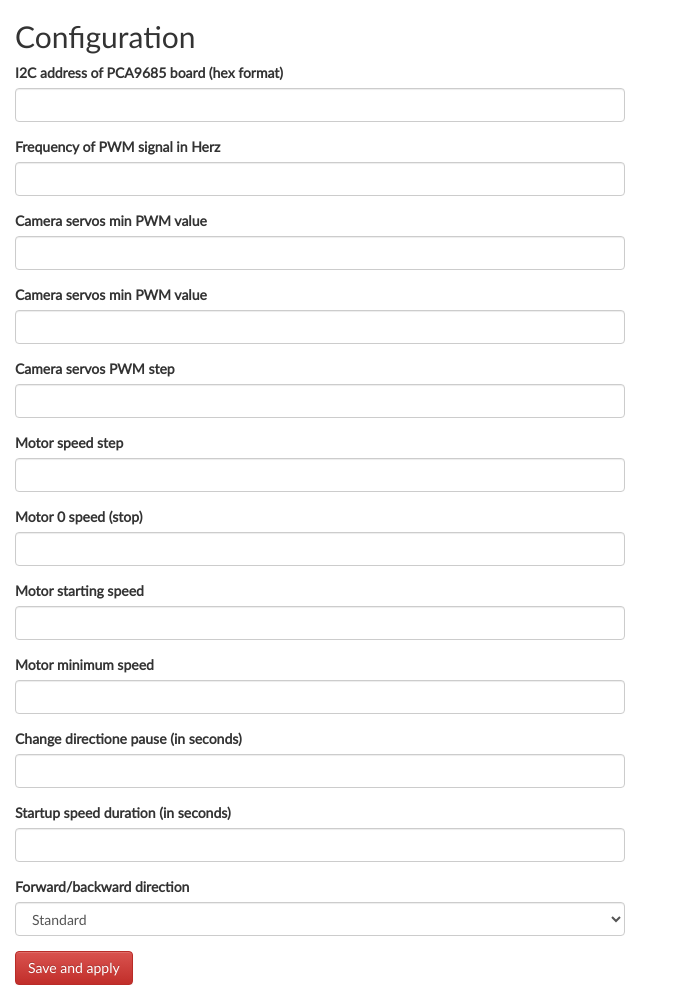
After one commit to mauntrelio/XTCD, a Python web app: template raspberry/XTCD/templates/config.html in a window 1280 px wide. The commit adds this page. Shown: the whole page, without its empty margins (0-673 px from the left). Run offline with Jinja, Linux system fonts and the light colour scheme; the template is opened without the code that fills it, so the values that code supplies are empty.

Commit message:
Started configuration interfacae. Upgrade to RPiHTTPServer 0.2.0

```diff
--- a/raspberry/XTCD/config.json
+++ b/raspberry/XTCD/config.json
@@ -9,7 +9,7 @@
     "GET": {
       "/": "default_response",
       "/gallery": "gallery",
-      "/config": "config",
+      "/config": "show_config",
       "/arm": "show_arm"
     },
     "POST": {
--- /dev/null
+++ b/raspberry/XTCD/templates/config.html
@@ -0,0 +1,87 @@
+<!DOCTYPE html>
+<html lang="en">
+  <head>
+    <title>XTD Camera drone configuration</title>
+
+    <meta name="viewport" content="width=device-width, initial-scale=1">
+    <link rel="stylesheet" href="static/css/style.css">
+
+  </head>
+  <body>
+    <div class="container-fluid">
+
+    <div class="row">
+      <div class="col-xs-6">
+
+      <h2>Configuration</h2>
+
+		<form method="POST" action="/save_config" id="save_config">
+			<div class="form-group">
+				<label for="I2C_ADDR">I2C address of PCA9685 board (hex format)</label>
+				<input class="form-control" id="I2C_ADDR" value="{{I2C_ADDR}}">
+			</div>
+			<div class="form-group">
+				<label for="FREQUENCY">Frequency of PWM signal in Herz</label>
+				<input type="number" class="form-control" id="FREQUENCY" value="{{FREQUENCY}}">
+			</div>
+			<div class="form-group">
+				<label for="SERVO_MIN">Camera servos min PWM value</label>
+				<input type="number" class="form-control" id="SERVO_MIN" value="{{SERVO_MIN}}">
+			</div>
+			<div class="form-group">
+				<label for="SERVO_MAX">Camera servos min PWM value</label>
+				<input type="number" class="form-control" id="SERVO_MAX" value="{{SERVO_MAX}}">
+			</div>
+			<div class="form-group">
+				<label for="MIN_STEP_POS">Camera servos PWM step</label>
+				<input type="number" class="form-control" id="MIN_STEP_POS" value="{{MIN_STEP_POS}}">
+			</div>
+			<div class="form-group">
+				<label for="MIN_STEP_SPEED">Motor speed step</label>
+				<input type="number" class="form-control" id="MIN_STEP_SPEED" value="{{MIN_STEP_SPEED}}">
+			</div>
+			<div class="form-group">
+				<label for="ESC_SPEED_STOP">Motor 0 speed (stop)</label>
+				<input type="number" class="form-control" id="ESC_SPEED_STOP" value="{{ESC_SPEED_STOP}}">
+			</div>
+			<div class="form-group">
+				<label for="ESC_SPEED_START">Motor starting speed</label>
+				<input type="number" class="form-control" id="ESC_SPEED_START" value="{{ESC_SPEED_START}}">
+			</div>
+			<div class="form-group">
+				<label for="ESC_SPEED_MIN">Motor minimum speed</label>
+				<input type="number" class="form-control" id="ESC_SPEED_MIN" value="{{ESC_SPEED_MIN}}">
+			</div>
+			<div class="form-group">
+				<label for="CHANGE_DIR_PAUSE">Change directione pause (in seconds)</label>
+				<input type="number" class="form-control" id="CHANGE_DIR_PAUSE" value="{{CHANGE_DIR_PAUSE}}">
+			</div>
+			<div class="form-group">
+				<label for="STARTUP_PULSE">Startup speed duration (in seconds)</label>
+				<input type="number" class="form-control" id="STARTUP_PULSE" value="{{STARTUP_PULSE}}">
+			</div>
+
+			<div class="form-group">
+				<label for="FORWARD_DIRECTION">Forward/backward direction</label>
+				<select class="form-control" id="FORWARD_DIRECTION" name="FORWARD_DIRECTION">
+					<option value="F">Standard</option>
+					<option value="B">Reverse</option>
+				</select>
+			</div>
+
+			<button type="submit" class="btn btn-danger">Save and apply</button>
+		</form>
+
+
+		</div>
+		</div>
+
+  	</div>
+
+  <script src="static/js/jquery-3.2.1.min.js"></script>
+  <script src="static/js/bootstrap.min.js"></script>
+  <script src="static/js/xtcd.js"></script>
+  <script src="static/js/app.js"></script>
+
+  </body>
+</html>
--- a/raspberry/XTCD/templates/home.html
+++ b/raspberry/XTCD/templates/home.html
@@ -8,6 +8,7 @@
 
   </head>
   <body>
+
     <div class="container-fluid">
     <div class="row">
       <div class="col-xs-12">
```
Also changed, not shown: raspberry/XTCD/drone.py (+30 -31 lines), raspberry/XTCD/main.py (+12 -9 lines), raspberry/XTCD/README.md.
